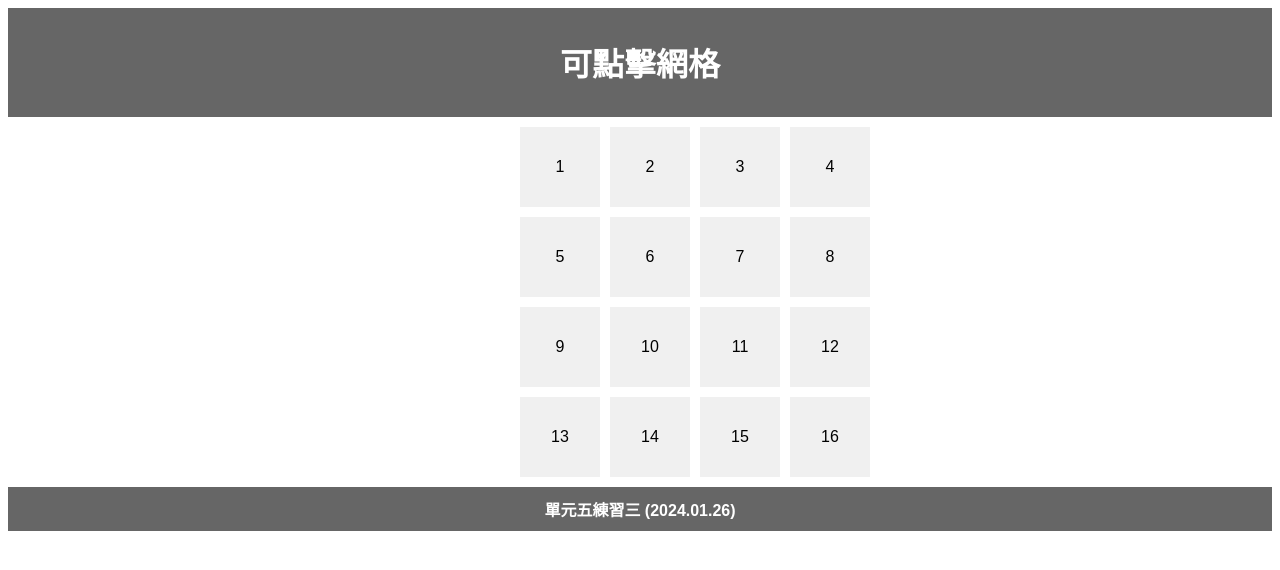
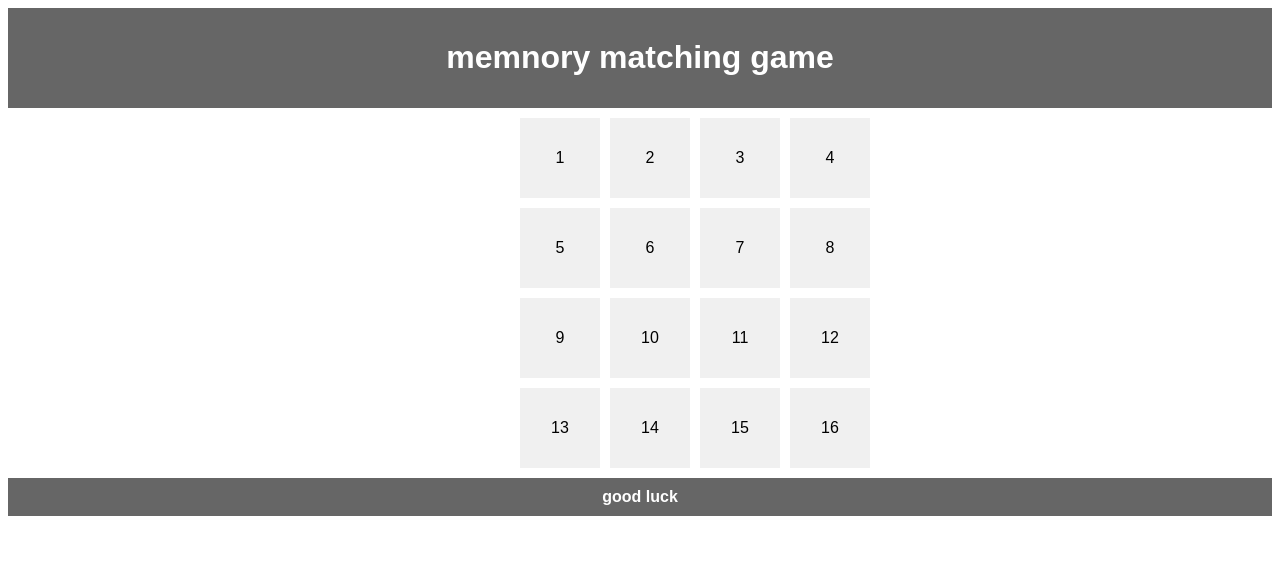
Before and after one commit to RyanMa511/Memory-matching-game, a plain HTML site: page index.html in a window 1280 px wide. Drawn offline with Linux system fonts and the light colour scheme.

Commit message:
Update index.html

```diff
--- a/index.html
+++ b/index.html
@@ -3,7 +3,7 @@
 
 <head>
     <meta http-equiv="Content-Type" content="text/html; charset=utf-8">
-    <title>可點擊網格</title>
+    <title>memory matching game</title>
     <style>
         * {
             font-family: Arial;
@@ -40,7 +40,7 @@
 </head>
 <body>
 <header>
-    <h1>可點擊網格</h1>
+    <h1>memnory matching game</h1>
 </header>
 <main>
     <div class="grid-container">
@@ -63,7 +63,7 @@
     </div>
 </main>
 <footer>
-    <b>單元五練習三 (2024.01.26)</b>
+    <b>good luck</b>
 </footer>
 <script>
     function toggleGridSelection(event) {
```
